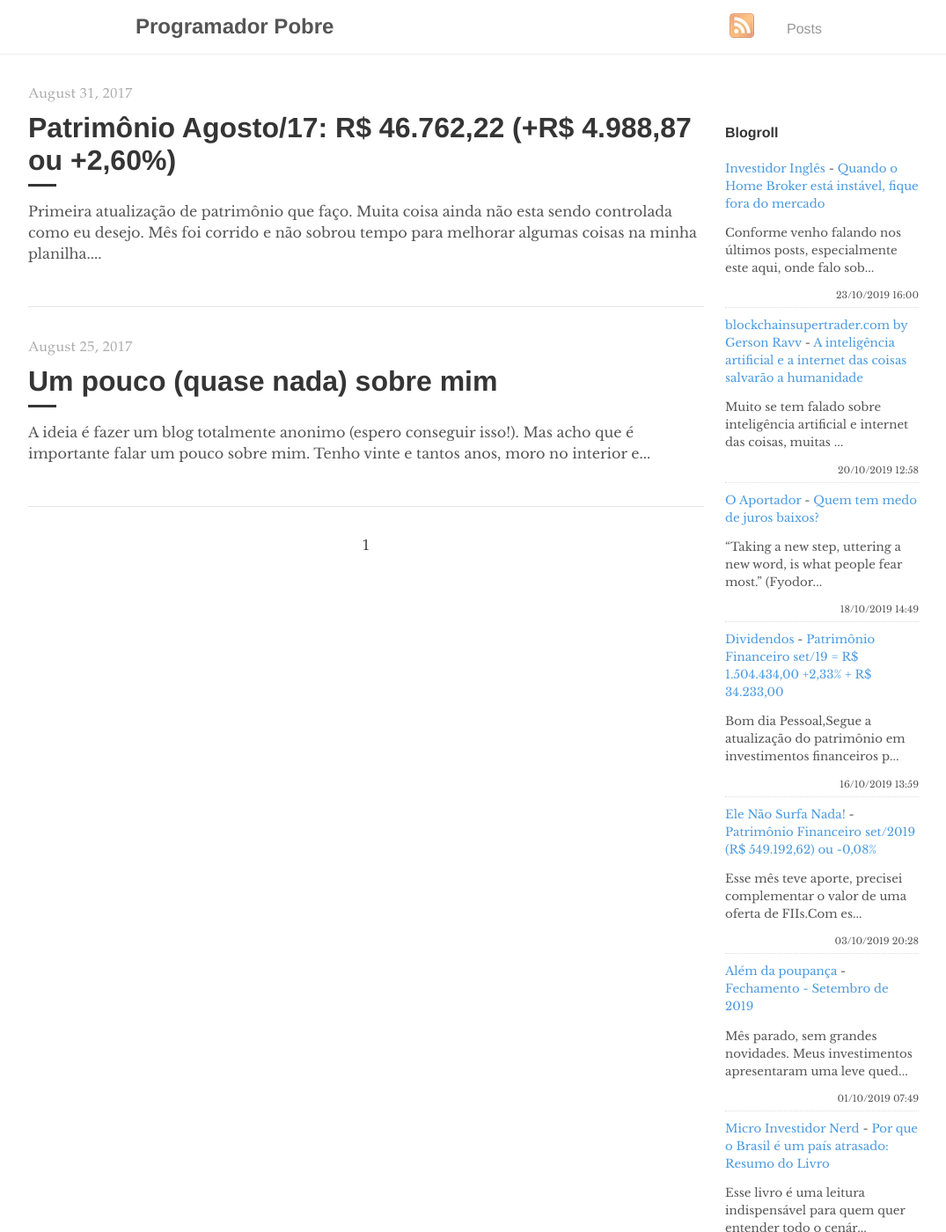
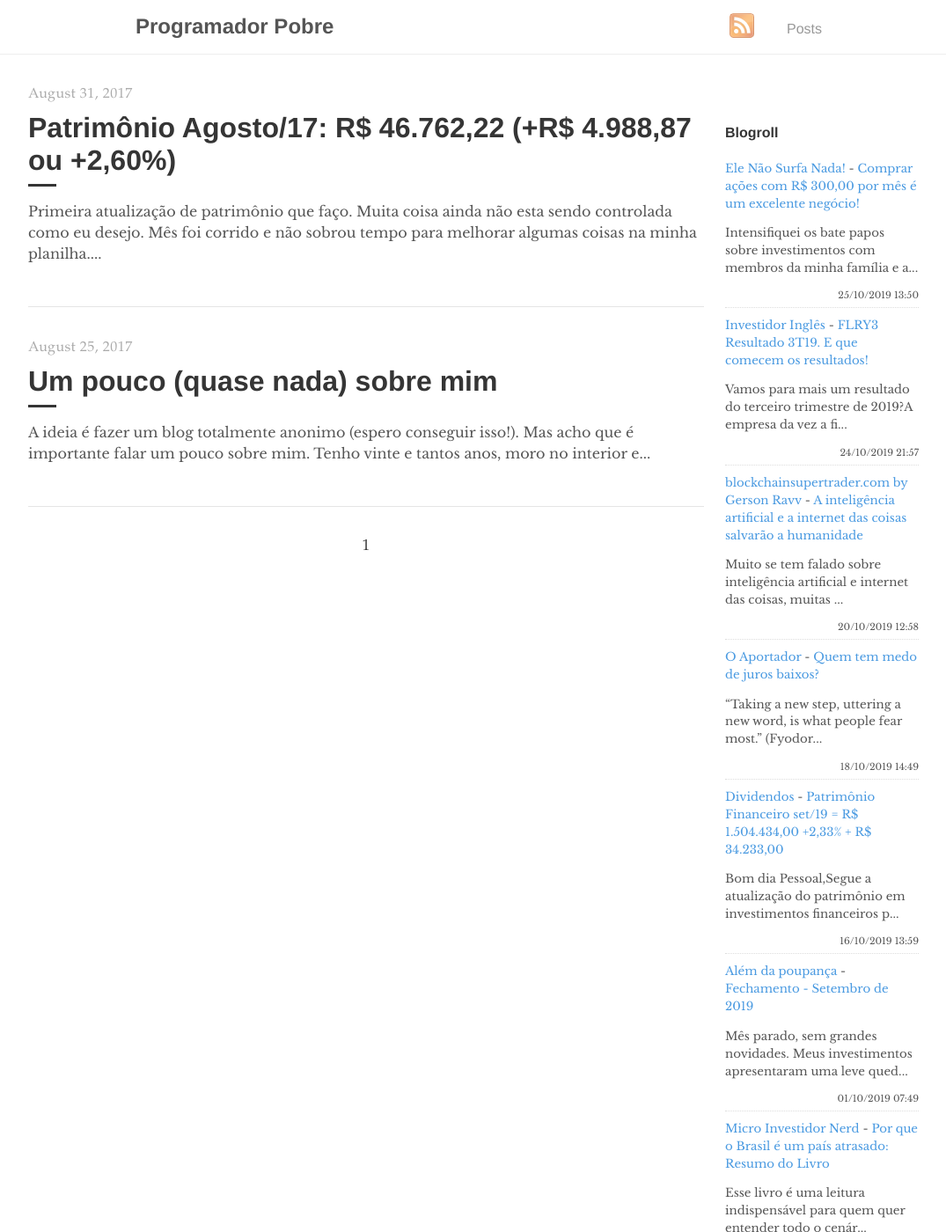
Before and after one commit to programadorpobre/programadorpobre.github.io, a Jekyll site: the page built from index.html, in a window 1280 px wide and 1400 px high. Shown: the whole window at 88% size, without its empty margins (96-1171 px from the left). Built offline with Jekyll 4.4.1, drawn with Linux system fonts in a browser that asks for light colours; the list of posts is cut into pages by our own code; comment, search, counter and statistics services are not loaded.

Commit message:
[ci skip] travis #811

```diff
--- a/_includes/feed-entries.html
+++ b/_includes/feed-entries.html
@@ -1,7 +1,12 @@
 <div class="feed-entry">
-    <a class="feed-entry-site-name" href="https://www.investidoringles.com/">Investidor Inglês</a> - <a class="feed-entry-title" href="https://www.investidoringles.com/2019/10/home-broker-fora-do-ar-o-que-fazer.html">Quando o Home Broker está instável, fique fora do mercado</a>
-    <p class="feed-entry-summary">Conforme venho falando nos últimos posts, especialmente este aqui, onde falo sob...</p>
-    <time datetime="2019-10-23T16:00:00.000-03:00">23/10/2019 16:00</time>
+    <a class="feed-entry-site-name" href="https://elenaosurfanada.blogspot.com/">Ele Não Surfa Nada!</a> - <a class="feed-entry-title" href="https://elenaosurfanada.blogspot.com/2019/10/comprar-acoes-com-r-30000-por-mes-e-um.html">Comprar ações com R$ 300,00 por mês é um excelente negócio!</a>
+    <p class="feed-entry-summary">Intensifiquei os bate papos sobre investimentos com membros da minha família e a...</p>
+    <time datetime="2019-10-25T13:50:00.001-03:00">25/10/2019 13:50</time>
+</div>
+<div class="feed-entry">
+    <a class="feed-entry-site-name" href="https://www.investidoringles.com/">Investidor Inglês</a> - <a class="feed-entry-title" href="https://www.investidoringles.com/2019/10/flry3-resultado-3t19-fleury.html">FLRY3 Resultado 3T19. E que comecem os resultados!</a>
+    <p class="feed-entry-summary">Vamos para mais um resultado do terceiro trimestre de 2019?A empresa da vez a fi...</p>
+    <time datetime="2019-10-24T21:57:00.001-03:00">24/10/2019 21:57</time>
 </div>
 <div class="feed-entry">
     <a class="feed-entry-site-name" href="http://www.blockchainsupertrader.com/">blockchainsupertrader.com by Gerson Ravv</a> - <a class="feed-entry-title" href="http://www.blockchainsupertrader.com/2019/10/a-inteligencia-artificial-e-internet.html">A inteligência artificial e a internet das coisas salvarão a humanidade</a>
@@ -17,11 +22,6 @@
     <a class="feed-entry-site-name" href="http://bonsdividendos.blogspot.com/">Dividendos</a> - <a class="feed-entry-title" href="http://bonsdividendos.blogspot.com/2019/10/patrimonio-financeiro-set19-r-150443400.html">Patrimônio Financeiro set/19 = R$ 1.504.434,00 +2,33% + R$ 34.233,00</a>
     <p class="feed-entry-summary">Bom dia Pessoal,Segue a atualização do patrimônio em investimentos financeiros p...</p>
     <time datetime="2019-10-16T13:59:00.001-07:00">16/10/2019 13:59</time>
-</div>
-<div class="feed-entry">
-    <a class="feed-entry-site-name" href="https://elenaosurfanada.blogspot.com/">Ele Não Surfa Nada!</a> - <a class="feed-entry-title" href="https://elenaosurfanada.blogspot.com/2019/10/patrimonio-financeiro-set2019-r.html">Patrimônio Financeiro set/2019 (R$ 549.192,62) ou -0,08%</a>
-    <p class="feed-entry-summary">Esse mês teve aporte, precisei complementar o valor de uma oferta de FIIs.Com es...</p>
-    <time datetime="2019-10-03T20:28:00.000-03:00">03/10/2019 20:28</time>
 </div>
 <div class="feed-entry">
     <a class="feed-entry-site-name" href="https://alemdapoupanca.blogspot.com/">Além da poupança</a> - <a class="feed-entry-title" href="https://alemdapoupanca.blogspot.com/2019/10/fechamento-setembro-de-2019_1.html">Fechamento - Setembro de 2019</a>
```
